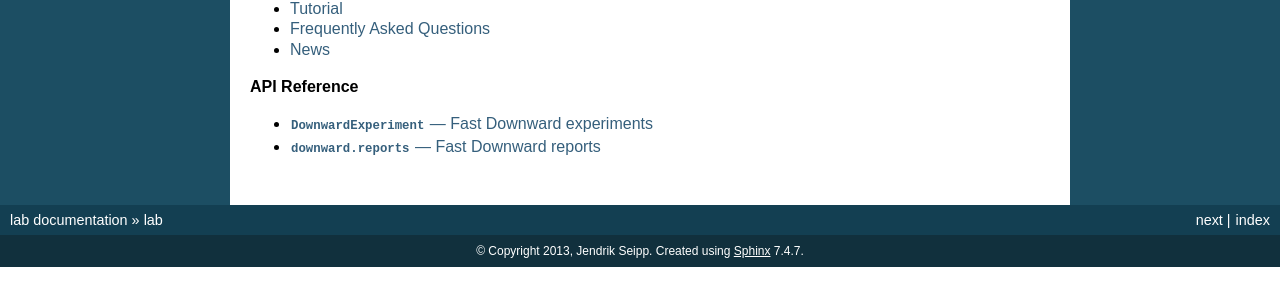
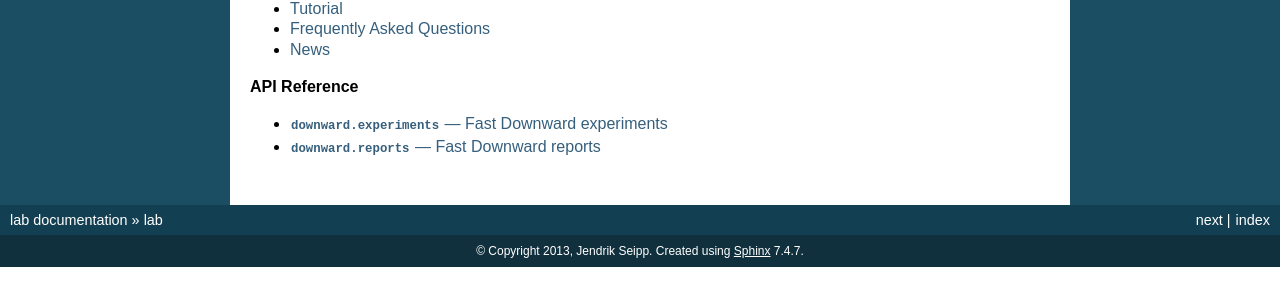
Before and after one commit to aibasel/lab, a Sphinx documentation site: the page built from docs/index.rst, in a window 1280 px wide. Shown: the part 491-797 px from the top of the page. Built offline with Sphinx 7.4.7, drawn with Linux system fonts in a browser that asks for light colours.

Commit message:
update docs

```diff
--- a/docs/downward.experiments.rst
+++ b/docs/downward.experiments.rst
@@ -1,4 +1,4 @@
-:class:`DownwardExperiment` --- Fast Downward experiments
+:mod:`downward.experiments` --- Fast Downward experiments
 =========================================================
 .. autoclass:: downward.experiments.DownwardExperiment
    :members:
```
